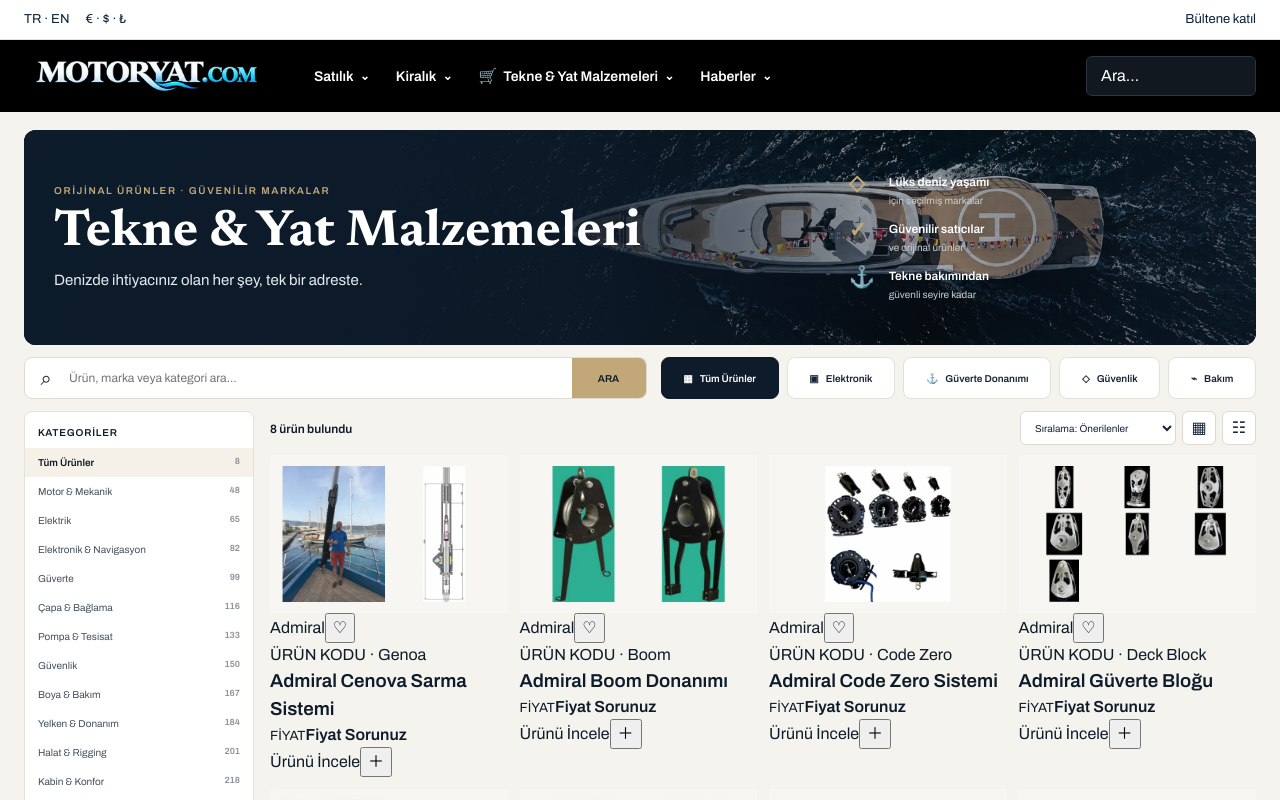
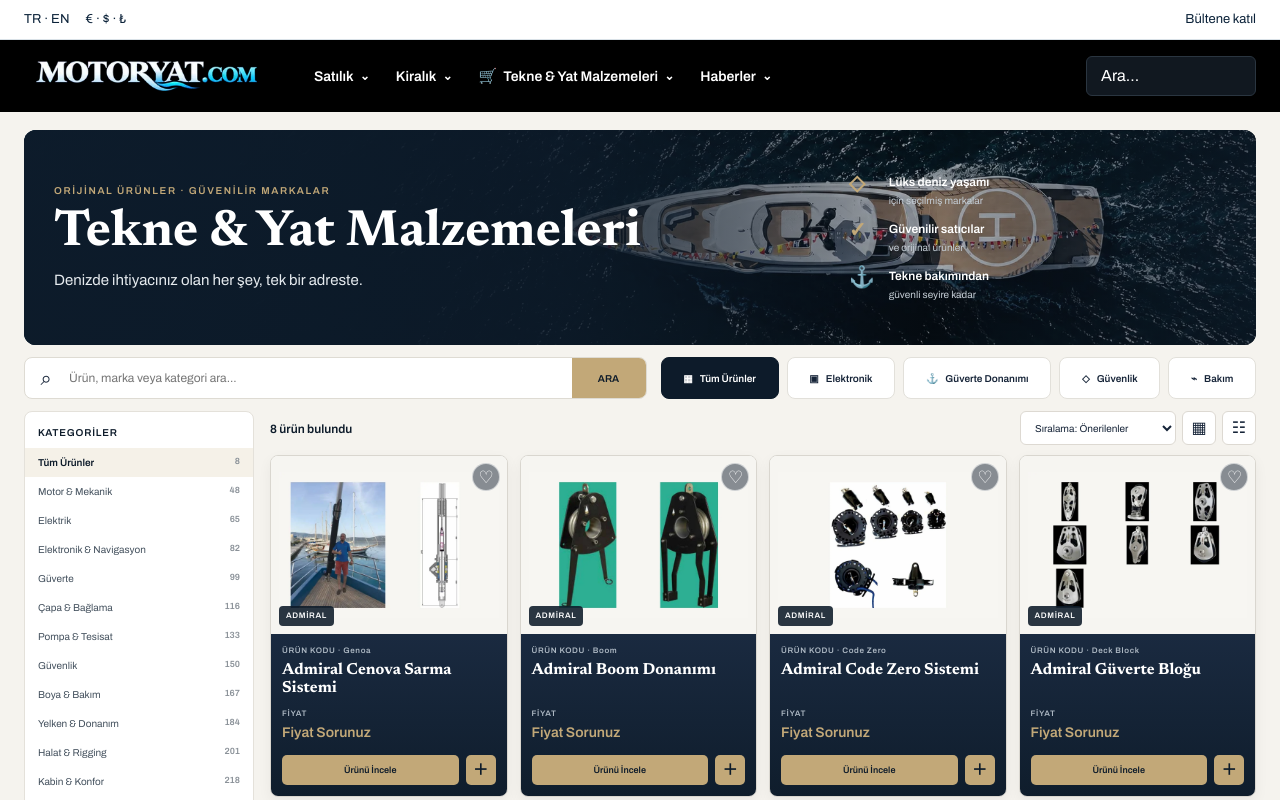
Before and after one commit to boatsgroupbilal/motoryat-v2-design-lab, a Next.js app: page /urunler in a window 1280 px wide. Shown: the top 800 px of the page. Built offline with nearby package versions, Linux system fonts and the light colour scheme.

Commit message:
Style equipment products as true ecommerce cards

```diff
--- a/app/globals.css
+++ b/app/globals.css
@@ -2241,3 +2241,151 @@
   .equipmentProductBottom strong{font-size:11px}
   .equipmentProductBottom button{width:27px;height:27px}
 }
+
+
+/* Dedicated ecommerce product card */
+.eqCommerceCard{
+  overflow:hidden;
+  border:1px solid #d9d6cf;
+  border-radius:8px;
+  background:#fff;
+  box-shadow:0 5px 14px rgba(13,27,42,.05);
+  transition:transform .18s ease,box-shadow .18s ease
+}
+.eqCommerceCard:hover{
+  transform:translateY(-2px);
+  box-shadow:0 10px 22px rgba(13,27,42,.09)
+}
+.eqCommerceMedia{
+  position:relative;
+  aspect-ratio:1.32/1;
+  overflow:hidden;
+  background:#f6f5f1
+}
+.eqCommerceMedia>a{
+  display:block;
+  width:100%;
+  height:100%
+}
+.eqCommerceMedia img{
+  width:100%;
+  height:100%;
+  object-fit:contain;
+  padding:8px;
+  transition:transform .2s ease
+}
+.eqCommerceCard:hover .eqCommerceMedia img{
+  transform:scale(1.02)
+}
+.eqCommerceBrand{
+  position:absolute;
+  left:8px;
+  bottom:8px;
+  padding:4px 7px;
+  border-radius:4px;
+  background:rgba(13,27,42,.88);
+  color:#fff;
+  font-size:8px;
+  font-weight:900;
+  letter-spacing:.08em;
+  text-transform:uppercase
+}
+.eqCommerceFav{
+  position:absolute;
+  top:7px;
+  right:7px;
+  width:28px;
+  height:28px;
+  display:grid;
+  place-items:center;
+  border:1px solid rgba(255,255,255,.6);
+  border-radius:50%;
+  background:rgba(13,27,42,.48);
+  color:#fff;
+  font-size:17px;
+  cursor:pointer
+}
+.eqCommerceBody{
+  min-height:160px;
+  display:flex;
+  flex-direction:column;
+  padding:11px;
+  background:linear-gradient(180deg,#1a2a40,#0f1d2c);
+  color:#fff
+}
+.eqCommerceCode{
+  color:#aeb9c4;
+  font-size:8px;
+  font-weight:800;
+  letter-spacing:.08em
+}
+.eqCommerceTitle h3{
+  margin:5px 0 0;
+  min-height:36px;
+  color:#fff;
+  font:800 16px/1.08 Newsreader,serif
+}
+.eqCommercePrice{
+  margin-top:10px
+}
+.eqCommercePrice small{
+  display:block;
+  color:#aeb9c4;
+  font-size:8px;
+  font-weight:800;
+  letter-spacing:.08em
+}
+.eqCommercePrice strong{
+  display:block;
+  margin-top:2px;
+  color:var(--eq-gold);
+  font-size:14px;
+  font-weight:900
+}
+.eqCommerceActions{
+  display:grid;
+  grid-template-columns:minmax(0,1fr) 30px;
+  gap:7px;
+  margin-top:auto;
+  padding-top:12px
+}
+.eqCommercePrimary,
+.eqCommerceCart{
+  min-height:30px;
+  border:0;
+  border-radius:5px;
+  background:var(--eq-gold);
+  color:var(--eq-navy)!important;
+  font-size:9px;
+  font-weight:900
+}
+.eqCommercePrimary{
+  display:flex;
+  align-items:center;
+  justify-content:center;
+  padding:0 9px
+}
+.eqCommerceCart{
+  cursor:pointer;
+  font-size:15px
+}
+.equipmentProductGrid{
+  display:grid;
+  grid-template-columns:repeat(4,minmax(0,1fr));
+  gap:12px
+}
+@media(max-width:1100px){
+  .equipmentProductGrid{grid-template-columns:repeat(3,minmax(0,1fr))}
+}
+@media(max-width:900px){
+  .equipmentProductGrid{grid-template-columns:repeat(2,minmax(0,1fr))}
+}
+@media(max-width:620px){
+  .equipmentProductGrid{grid-template-columns:repeat(2,minmax(0,1fr));gap:8px}
+  .eqCommerceMedia{aspect-ratio:1.2/1}
+  .eqCommerceBody{min-height:142px;padding:9px}
+  .eqCommerceTitle h3{font-size:13px;min-height:31px}
+  .eqCommercePrice strong{font-size:12px}
+  .eqCommerceActions{grid-template-columns:minmax(0,1fr) 28px;gap:5px}
+  .eqCommercePrimary,.eqCommerceCart{min-height:28px}
+}
```
